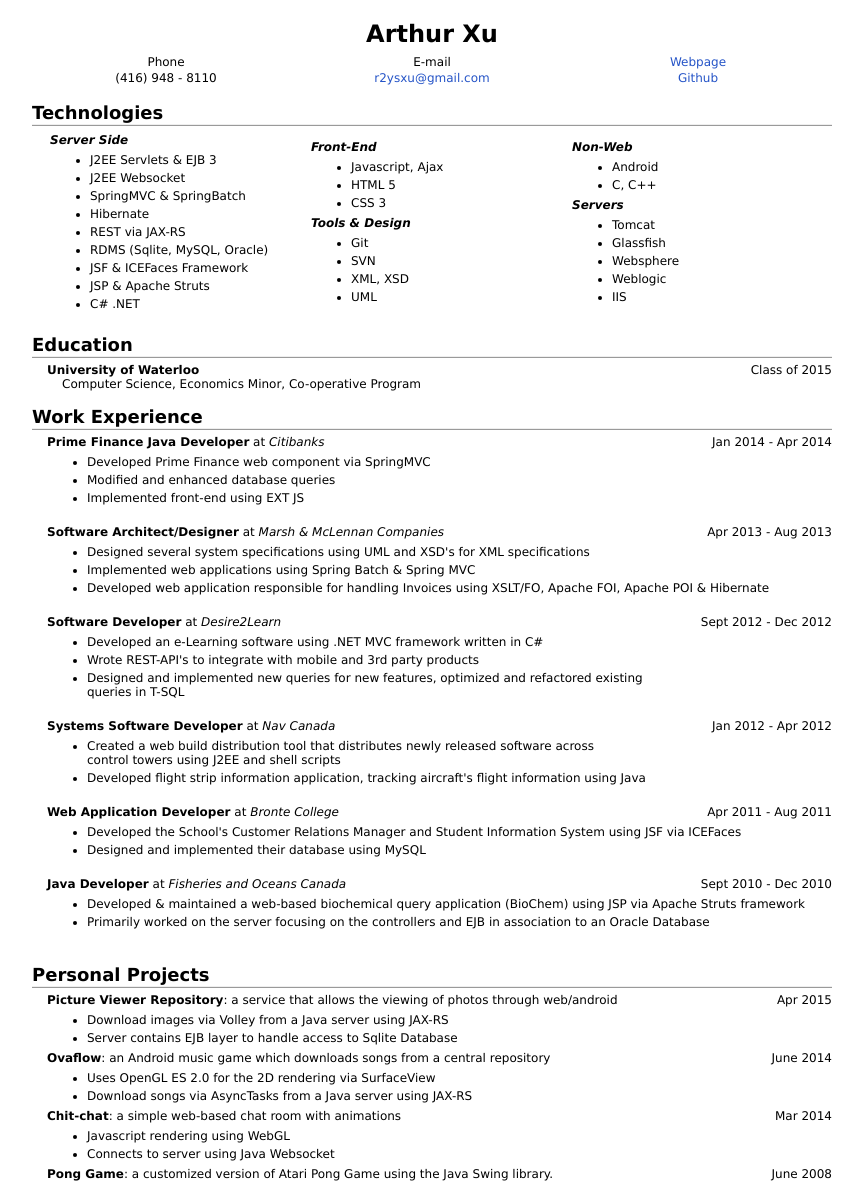
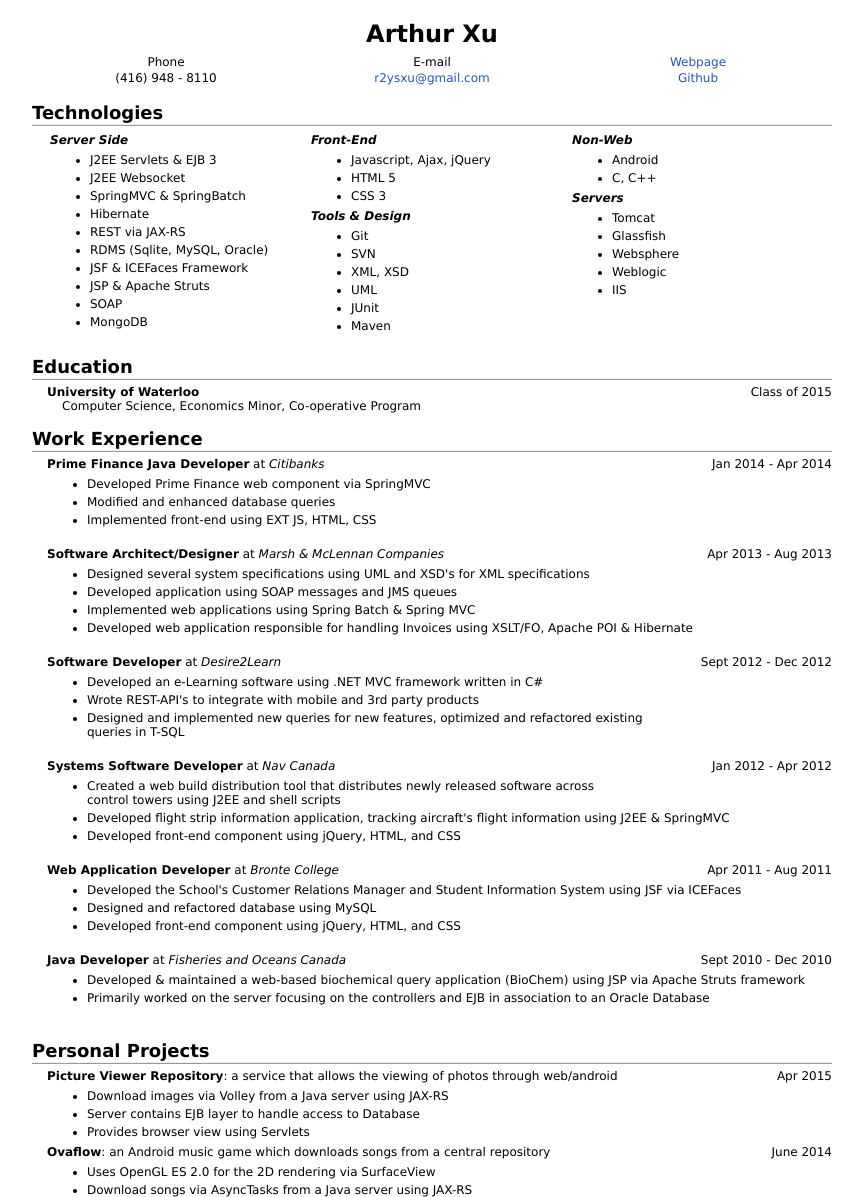
Before and after one commit to r2ysxu/r2ysxu.github.io, a plain HTML site: page resume-printable.html in a window 1280 px wide. Shown: the top 1197 px of the page, without its empty margins (208-1071 px from the left). Drawn offline with Linux system fonts and the light colour scheme.

Commit message:
updated resume

```diff
--- a/resources/styles/resume-print.css
+++ b/resources/styles/resume-print.css
@@ -29,6 +29,7 @@ td {
     font-size: 12px;
     padding-top: 0px;
     padding-bottom: 0px;
+    vertical-align: top;
 }
 
 a:link {color:#2554C7;text-decoration:none;}
--- a/resume-printable.html
+++ b/resume-printable.html
@@ -38,7 +38,8 @@
                                     <li>RDMS (Sqlite, MySQL, Oracle)</li>
                                     <li>JSF &amp; ICEFaces Framework</li>
                                     <li>JSP &amp; Apache Struts</li>
-                                    <li>C# .NET</li>
+                                    <li>SOAP</li>
+                                    <li>MongoDB</li>
                                 </ul>
                             </div>
                         </td>
@@ -46,7 +47,7 @@
                             <div id="front-end">
                                 <span><strong><i>Front-End</i></strong></span>
                                 <ul>
-                                    <li>Javascript, Ajax</li>
+                                    <li>Javascript, Ajax, jQuery</li>
                                     <li>HTML 5</li>
                                     <li>CSS 3</li>
                                 </ul>
@@ -58,6 +59,8 @@
                                     <li>SVN</li>
                                     <li>XML, XSD</li>
                                     <li>UML</li>
+                                    <li>JUnit</li>
+                                    <li>Maven</li>
                                 </ul>
                             </div>
                         </td>
@@ -99,15 +102,16 @@
             <ul>
                 <li>Developed Prime Finance web component via SpringMVC</li>
                 <li>Modified and enhanced database queries</li>
-                <li>Implemented front-end using EXT JS</li>
+                <li>Implemented front-end using EXT JS, HTML, CSS</li>
             </ul>
             <br />
             <span><strong>Software Architect/Designer</strong> at <i>Marsh &amp; McLennan Companies</i></span>
             <div class="date-right">Apr 2013 - Aug 2013</div>
             <ul>
                 <li>Designed several system specifications using UML and XSD's for XML specifications</li>
+                <li>Developed application using SOAP messages and JMS queues</li>
                 <li>Implemented web applications using Spring Batch &amp; Spring MVC</li>
-                <li>Developed web application responsible for handling Invoices using XSLT/FO, Apache FOI, Apache POI &amp; Hibernate</li>
+                <li>Developed web application responsible for handling Invoices using XSLT/FO, Apache POI &amp; Hibernate</li>
             </ul>
             <br />
             <span><strong>Software Developer</strong> at <i>Desire2Learn</i></span>
@@ -123,14 +127,16 @@
             <br />
             <ul>
                 <li>Created a web build distribution tool that distributes newly released software across <br /> control towers using J2EE and shell scripts</li>
-                <li>Developed flight strip information application, tracking aircraft's flight information using Java</li>
+                <li>Developed flight strip information application, tracking aircraft's flight information using J2EE &amp; SpringMVC</li>
+                <li>Developed front-end component using jQuery, HTML, and CSS</li>
             </ul>
             <br />
             <span><strong>Web Application Developer</strong> at <i>Bronte College</i></span>
             <div class="date-right">Apr 2011 - Aug 2011</div>
             <ul>
                 <li>Developed the School's Customer Relations Manager and Student Information System using JSF via ICEFaces</li>
-                <li>Designed and implemented their database using MySQL</li>
+                <li>Designed and refactored database using MySQL</li>
+                <li>Developed front-end component using jQuery, HTML, and CSS</li>
             </ul>
             <br />
             <span><strong>Java Developer</strong> at <i>Fisheries and Oceans Canada</i></span>
@@ -150,7 +156,8 @@
             <div>
                 <ul>
                     <li>Download images via Volley from a Java server using JAX-RS</li>
-                    <li>Server contains EJB layer to handle access to Sqlite Database</li>
+                    <li>Server contains EJB layer to handle access to Database</li>
+                    <li>Provides browser view using Servlets</li>
                 </ul>
             </div>
             <b>Ovaflow</b>: an Android music game which downloads songs from a central repository
```
